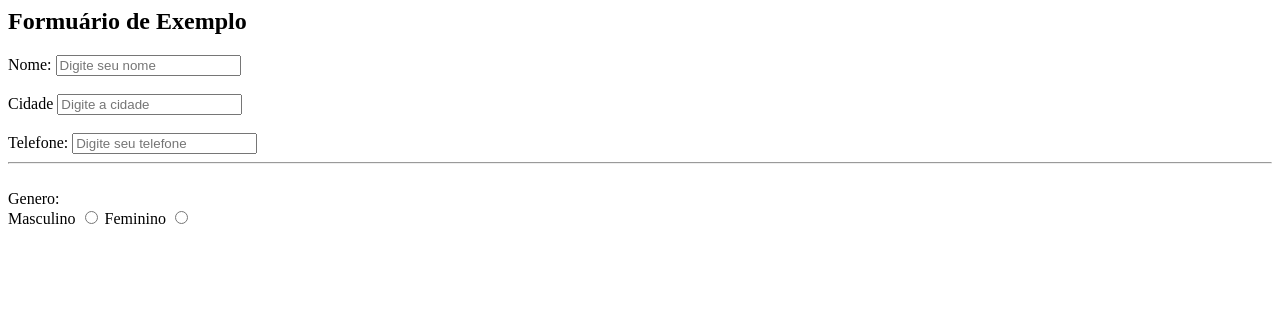
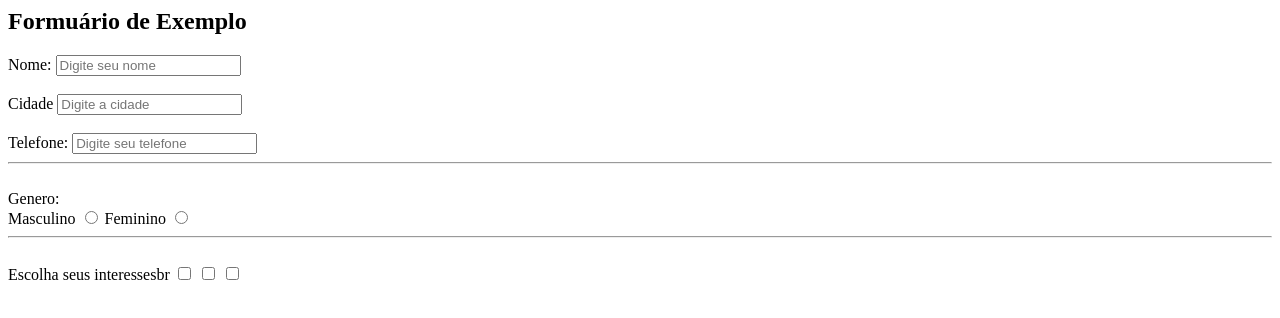
Before and after one commit to Lilly780/Ordens, a plain HTML site: page index.html in a window 1280 px wide. Drawn offline with Linux system fonts and the light colour scheme.

Commit message:
10 alteração form

```diff
--- a/index.html
+++ b/index.html
@@ -23,6 +23,19 @@
     <input type="radio" id="masculino"name="genero"placeholder="Digite seu genero">
     <label for="Feminino">Feminino</label>
     <input type="radio" id="feminino"name="genero"placeholder="Digite seu genero">
+    <br>
+    <hr>
+    <br>
+    <label for="Escolha seus interesses">Escolha seus interesses</label>br
+
+    <label for="Tecnologia"></label>
+    <input type="checkbox" id="Tecnologia"name="Tecnologia"placeholder="Digite sua escolha">
+    <label for="Esporte"></label>
+    <input type="checkbox" id="Esporte"name="Esporte"placeholder="Digite sua escolha">
+    <label for="Música"></label>
+    <input type="checkbox" id="Música"name="Música"placeholder="Digite sua escolha">
+
+
 
 
 
```
